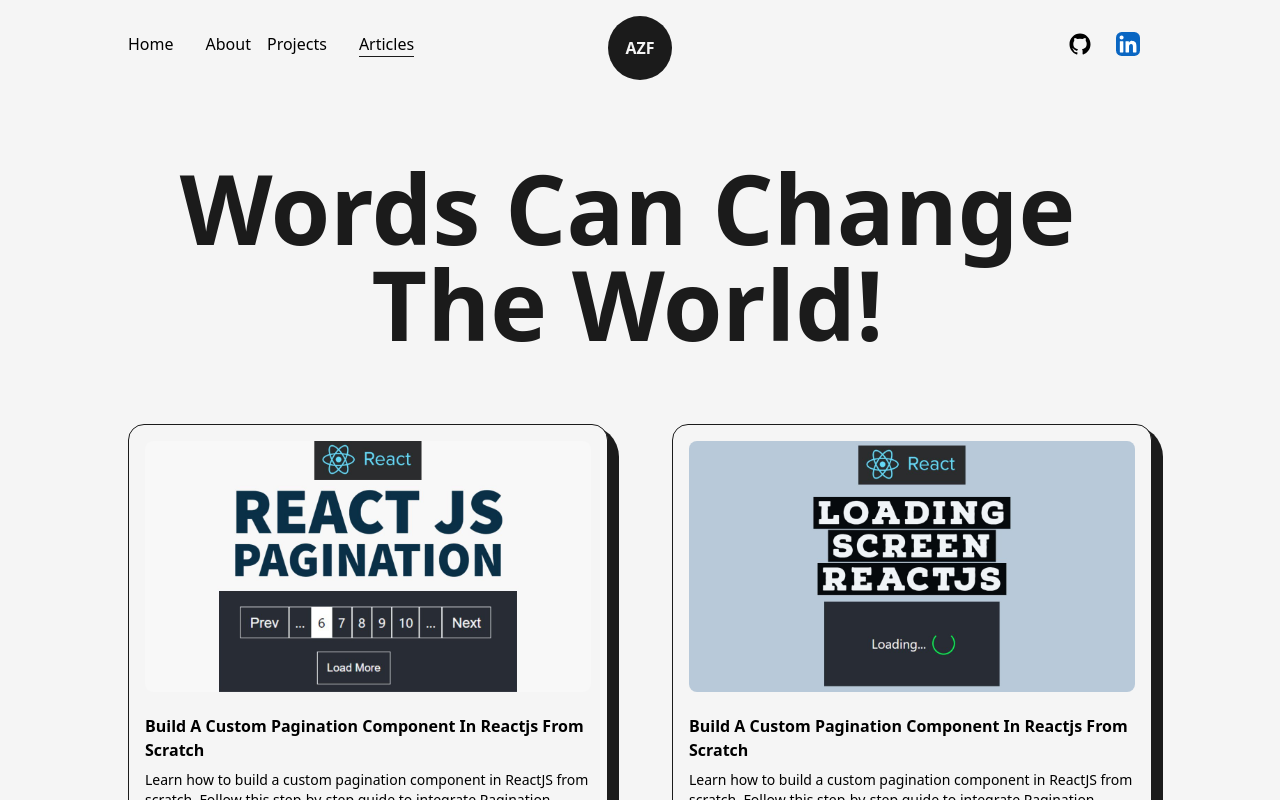
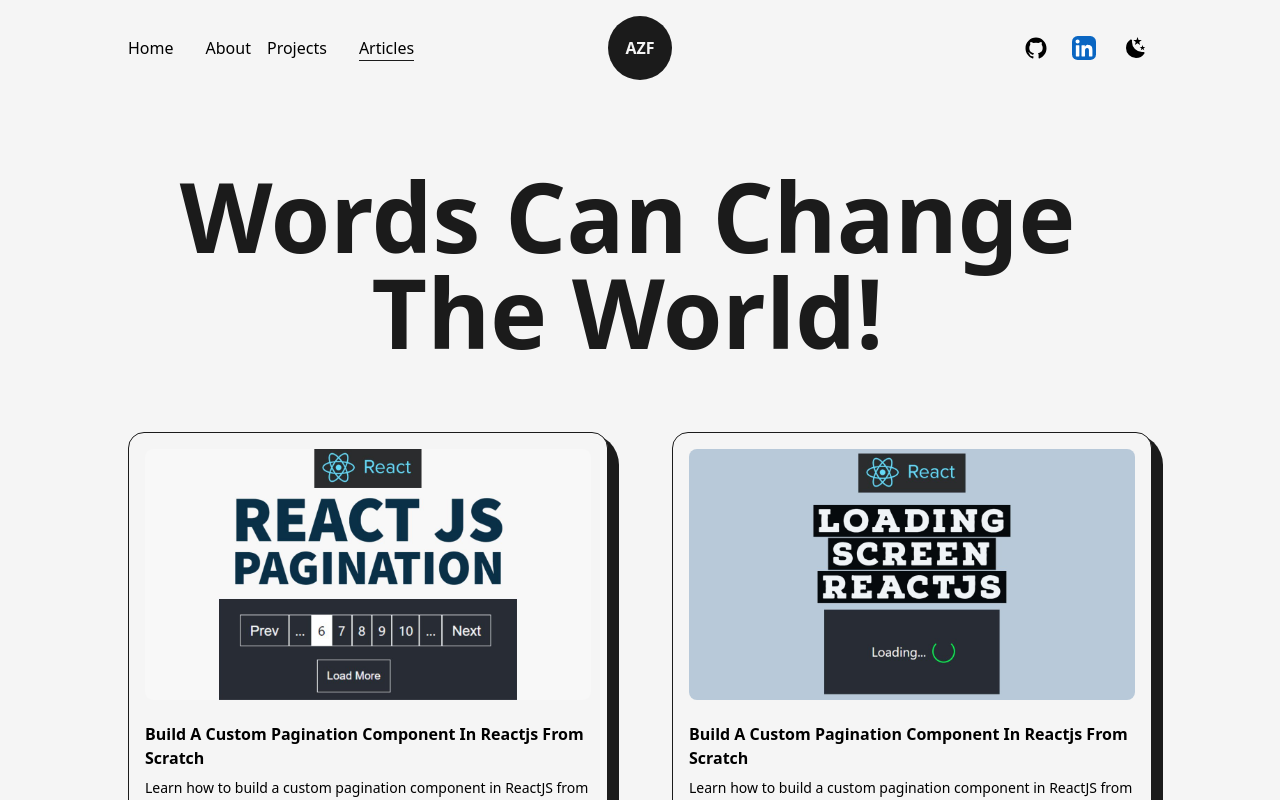
Before and after one commit to Alejandrozf23/developer-portafolio, a Next.js app: page /articles in a window 1280 px wide. Shown: the top 800 px of the page. Built offline with nearby package versions, Linux system fonts and the light colour scheme.

Commit message:
Add dark mode button to navBar & dark class to tailwind.config.js

```diff
--- a/src/components/NavBar.js
+++ b/src/components/NavBar.js
@@ -2,8 +2,9 @@
 import { useRouter } from "next/router"
 import React from "react"
 import Logo from "./Logo"
-import {TwitterIcon, GithubIcon, LinkedInIcon } from "./Icons"
+import {TwitterIcon, GithubIcon, LinkedInIcon, SunIcon, MoonIcon } from "./Icons"
 import {motion} from "framer-motion";
+import useThemeSwitcher from "./hooks/useThemeSwitcher"
 
 const CustomLink = ({href, title, className=""}) => {
     const router = useRouter();
@@ -20,6 +21,8 @@
 }
 
 const NavBar = () => {
+    const [mode, setMode] = useThemeSwitcher();
+
     return (
         <header className="w-full px-32 py-8 font-medium flex items-center justify-between">
             <nav>
@@ -33,6 +36,16 @@
                     whileHover={{y:-3}} whileTap={{scale:0.9}} className="w-6 mr-3"><GithubIcon/></motion.a>
                 <motion.a href="https://www.linkedin.com/in/alejandro-de-jesús-zepeda-flores-5251161b6" target={"_blank"}
                     whileHover={{y:-3}} whileTap={{scale:0.9}} className="w-6 mx-3"><LinkedInIcon/></motion.a>
+
+                <button onClick = {() => setMode(mode === "light"?"dark":"light")}
+                    className="ml-3 flex items-center justify-center rounded-full p-1">
+                    {
+                        mode === "dark" ?
+                        <SunIcon className={"fill-dark"}/> :
+                        <MoonIcon className={"fill-dark"}/>
+
+                    }
+                </button>
             </nav>
             <div className="absolute left-[50%] top-2 translate-x-[-50%]">
                 <Logo/>
--- a/src/components/hooks/useThemeSwitcher.js
+++ b/src/components/hooks/useThemeSwitcher.js
@@ -43,12 +43,9 @@
             window.localStorage.setItem("theme","light");
             document.documentElement.classList.remove("light");
         }
-        return [mode, setMode];
     }, [mode])
 
-    return(
-        <div>useThemeSwitcher</div>
-    )
+    return [mode, setMode];
 }
 
 export default useThemeSwitcher
--- a/tailwind.config.js
+++ b/tailwind.config.js
@@ -6,6 +6,7 @@
   content: [
     "./src/**/*.{js,ts,jsx,tsx,mdx}",
   ],
+  darkMode: 'class',
   theme: {
     extend: {
       fontSize: {
```
